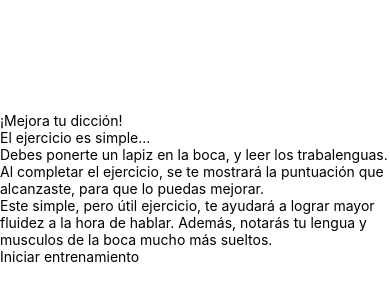
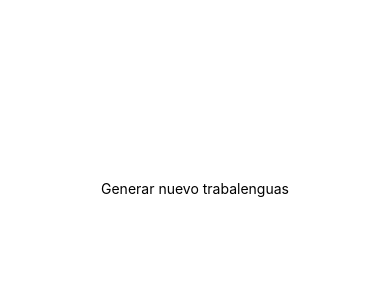
Before and after one commit to vicdeveloperr/BlaBlaBla-React-Native-App, a React Native app in the folder BlaBlaBla/: screen / in a window 390 px wide. Shown: the part 234-534 px from the top of the page. Built offline with nearby package versions, Linux system fonts and the light colour scheme.

Commit message:
Agrega inicio del entrenamiento y trabalenguas

```diff
--- a/BlaBlaBla/App.tsx
+++ b/BlaBlaBla/App.tsx
@@ -1,11 +1,12 @@
 import { StatusBar } from 'expo-status-bar';
 import { StyleSheet, Text, View } from 'react-native';
 import DictionTraining from './src/components/DictionTraining'
+import Training from './src/components/Training'
 
 export default function App() {
   return (
     <View style={styles.container}>
-      <DictionTraining />
+      <Training />
     </View>
   );
 }
--- /dev/null
+++ b/BlaBlaBla/src/components/Training.tsx
@@ -0,0 +1,40 @@
+import React, { useState } from 'react';
+import { Text, TouchableOpacity } from 'react-native'
+
+const DictionTrainingController: React.FC = () => {
+  const [tongueTwister, setTongueTwister] = useState<string>('');
+
+  const generateRandomTongueTwister = () => {
+    // Lista de trabajenguas (puedes agregar más)
+    const tongueTwisters = [
+      "Tres tristes tigres tragan trigo en un trigal.",
+      "Pedro Pérez pintor pinta preciosos paisajes por poco precio.",
+      "Cómo poco coco como, poco coco compro.",
+    ];
+
+    // Seleccionar un trabalenguas aleatorio
+    const randomIndex = Math.floor(Math.random() * tongueTwisters.length);
+    const randomTongueTwister = tongueTwisters[randomIndex];
+
+    // Mostrar el trabalenguas
+    setTongueTwister(randomTongueTwister);
+  };
+
+  const startTraining = () => {
+    // Lógica para iniciar el entrenamiento
+    console.log('Entrenamiento iniciado con el trabalenguas:', tongueTwister);
+  };
+
+  return (
+    <>
+        {/* Mostrar el trabalenguas actual */}
+        <Text>{tongueTwister}</Text>
+        {/* Botón para generar un nuevo trabalenguas */}
+        <TouchableOpacity onPress={generateRandomTongueTwister}>
+        <Text>Generar nuevo trabalenguas</Text>
+        </TouchableOpacity>
+    </>
+  );
+};
+
+export default DictionTrainingController;
```
